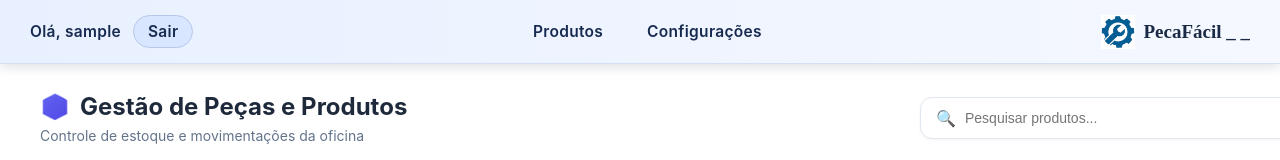
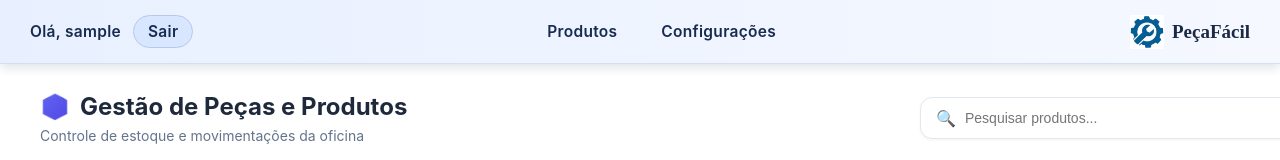
Before and after one commit to brainner0/PI-Pe-aFacil, an Angular app in the folder pecafacil-frontend/: page /produtos in a window 1280 px wide. Shown: the top 160 px of the page. Built offline with nearby package versions, Linux system fonts and the light colour scheme; no server answers; sample sign-in values are in the browser's storage.

Commit message:
pequenos ajustes tela

```diff
--- a/pecafacil-frontend/src/app/shared/navbar/navbar.component.html
+++ b/pecafacil-frontend/src/app/shared/navbar/navbar.component.html
@@ -39,7 +39,7 @@
   <!-- COLUNA 3 — DIREITA (LOGO + HAMBÚRGUER) -->
   <div class="nav-right">
     <img src="assets/logo-pecafacil.png" class="logo" />
-    <span class="system-name">PecaFácil _ _</span>
+    <span class="system-name">PeçaFácil</span>
 
     <!-- BOTÃO HAMBÚRGUER (SÓ MOBILE) -->
     <button
--- a/pecafacil-frontend/src/index.html
+++ b/pecafacil-frontend/src/index.html
@@ -4,7 +4,7 @@
   <meta charset="utf-8">
 
   <!-- 🔥 TÍTULO DA ABA -->
-  <title>PecaFácil</title>
+  <title>PeçaFácil</title>
 
   <base href="/">
   <meta name="viewport" content="width=device-width, initial-scale=1">
```
